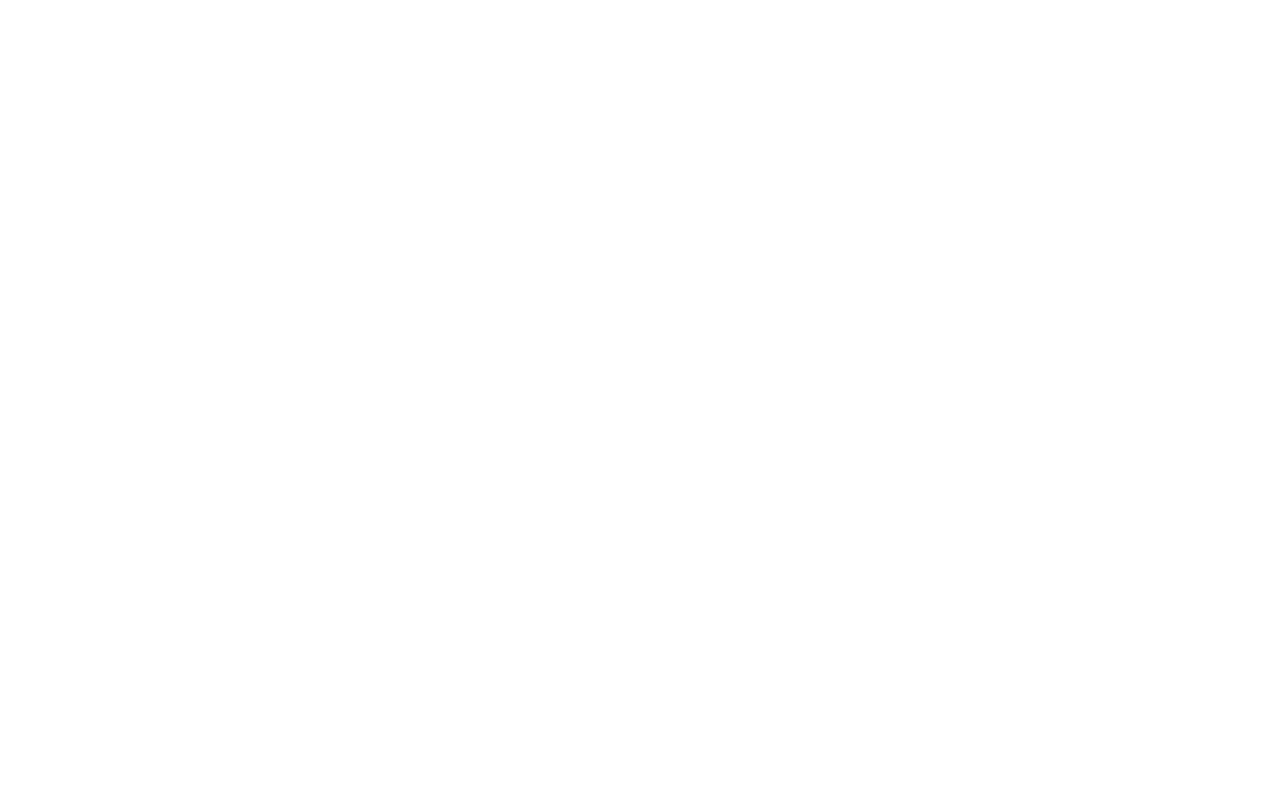
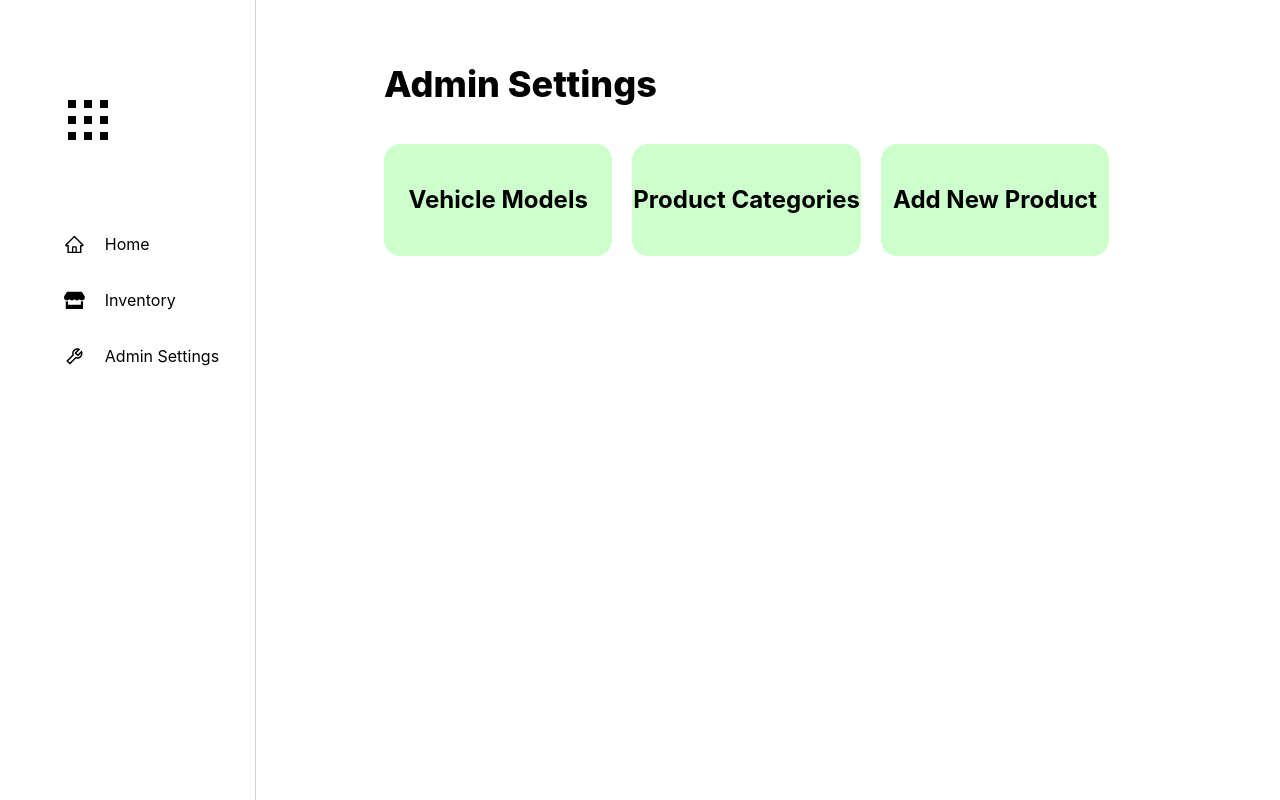
Before and after one commit to ecanvasser/inventory-app, a React (Create React App) app in the folder client/: page /admin-settings in a window 1280 px wide. Before the commit this address had no page. Built offline with nearby package versions, Linux system fonts and the light colour scheme.

Commit message:
Create AdminSettings component and add initial styling

```diff
--- /dev/null
+++ b/client/src/components/AdminSettings.js
@@ -0,0 +1,22 @@
+import Navbar from "./Navbar";
+
+const AdminSettings = () => {
+  return (
+    <div
+      id="settings-container"
+      className="grid grid-cols-[0.4fr_1.6fr] h-screen"
+    >
+      <Navbar />
+      <div id="setting-links" className="w-10/12 py-16 pl-32 animate__animated animate__slideInRight">
+        <div id="section-title" className="text-4xl font-extrabold">Admin Settings</div>
+        <div id="section-links" className="grid grid-cols-3 gap-5 mt-10 text-2xl font-bold">
+            <div id="models" className="bg-[#ccffcc] flex justify-center py-10 rounded-2xl">Vehicle Models</div>
+            <div id="categories" className="bg-[#ccffcc] flex justify-center py-10 rounded-2xl">Product Categories</div>
+            <div id="add-product" className="bg-[#ccffcc] flex justify-center py-10 rounded-2xl">Add New Product</div>
+        </div>
+      </div>
+    </div>
+  );
+};
+
+export default AdminSettings;
--- a/client/src/components/Middleicons.js
+++ b/client/src/components/Middleicons.js
@@ -3,7 +3,7 @@ import { Link } from "react-router-dom";
 const Middleicons = () => {
   return (
     <>
-      <Link to='/inventory'>
+      <Link to="/inventory">
         <div
           id="left-iconbox"
           className="bg-[#8FBC8F] flex flex-col items-center text-4xl font-bold px-10 py-16 rounded-2xl"
@@ -11,12 +11,14 @@ const Middleicons = () => {
           Inventory
         </div>
       </Link>
+      <Link to="/admin-settings">
         <div
           id="right-iconbox"
           className="bg-[#E9967A] flex flex-col items-center text-4xl font-bold px-10 py-16 rounded-2xl"
         >
           Admin Settings
         </div>
+      </Link>
     </>
   );
 };
--- a/client/src/index.js
+++ b/client/src/index.js
@@ -3,6 +3,7 @@ import ReactDOM from "react-dom/client";
 import "./styles/index.css";
 import App from "./components/App";
 import Inventory from "./components/Inventory";
+import AdminSettings from "./components/AdminSettings";
 import { BrowserRouter, Routes, Route } from "react-router-dom";
 
 const root = ReactDOM.createRoot(document.getElementById("root"));
@@ -12,6 +13,7 @@ root.render(
       <Routes>
         <Route path="/" element={<App />} />
         <Route path="/inventory" element={<Inventory />} />
+        <Route path="/admin-settings" element={<AdminSettings />} />
       </Routes>
     </BrowserRouter>
   </React.StrictMode>
```
Lines whose indentation alone changed are shown as unchanged.
